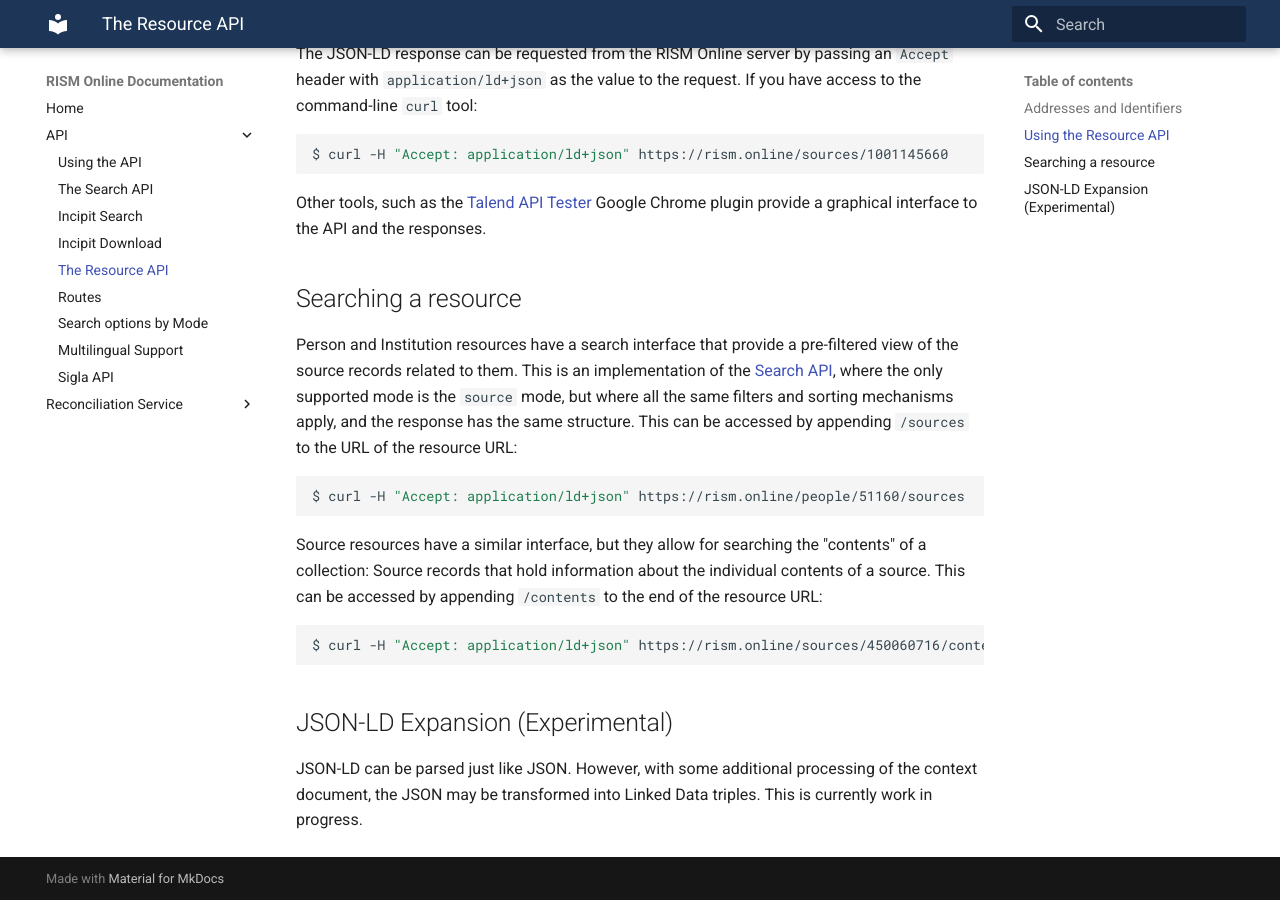
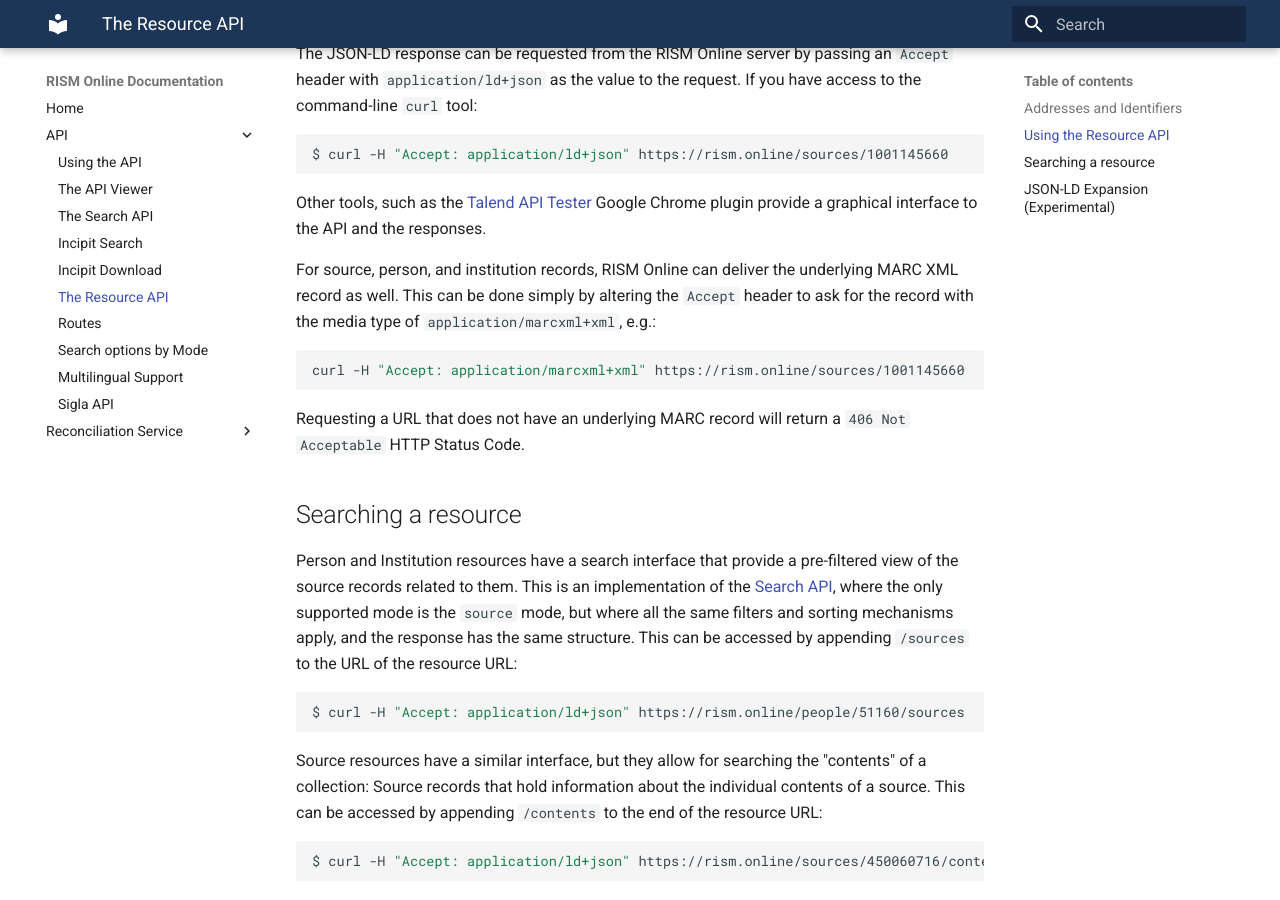
Before and after one commit to rism-digital/rism-online-docs, an MkDocs documentation site: the page built from docs/api/resource-api.md, in a window 1280 px wide and 900 px high, scrolled down 525 px. Built offline with MkDocs 1.6.1 and Material for MkDocs 9.7.7, drawn with Linux system fonts in a browser that asks for light colours.

Commit message:
Update documentation

````diff
--- a/docs/api/resource-api.md
+++ b/docs/api/resource-api.md
@@ -17,9 +17,18 @@ The JSON-LD response can be requested from the RISM Online server by passing an
 $ curl -H "Accept: application/ld+json" https://rism.online/sources/1001145660
 ```
 
-
 Other tools, such as the [Talend API Tester](https://chrome.google.com/webstore/detail/talend-api-tester-free-ed/aejoelaoggembcahagimdiliamlcdmfm?hl=en)
 Google Chrome plugin provide a graphical interface to the API and the responses.
+
+For source, person, and institution records, RISM Online can deliver the underlying MARC XML record as well. This can
+be done simply by altering the `Accept` header to ask for the record with the media type of `application/marcxml+xml`,
+e.g.:
+
+```shell
+curl -H "Accept: application/marcxml+xml" https://rism.online/sources/1001145660
+```
+
+Requesting a URL that does not have an underlying MARC record will return a `406 Not Acceptable` HTTP Status Code.
 
 ## Searching a resource
 
--- a/mkdocs.yml
+++ b/mkdocs.yml
@@ -6,6 +6,7 @@ nav:
   - Home: index.md
   - API:
       - "Using the API": api/api.md
+      - "The API Viewer": api/api-viewer.md
       - "The Search API": api/search-api.md
       - "Incipit Search": api/incipit-search.md
       - "Incipit Download": api/incipit-download.md
````
Also changed, not shown: docs/api/api-viewer.md (added, +16 -0 lines), docs/api/api.md (+15 -4 lines), docs/index.md (+11 -3 lines), docs/api/api-viewer.png (added).
